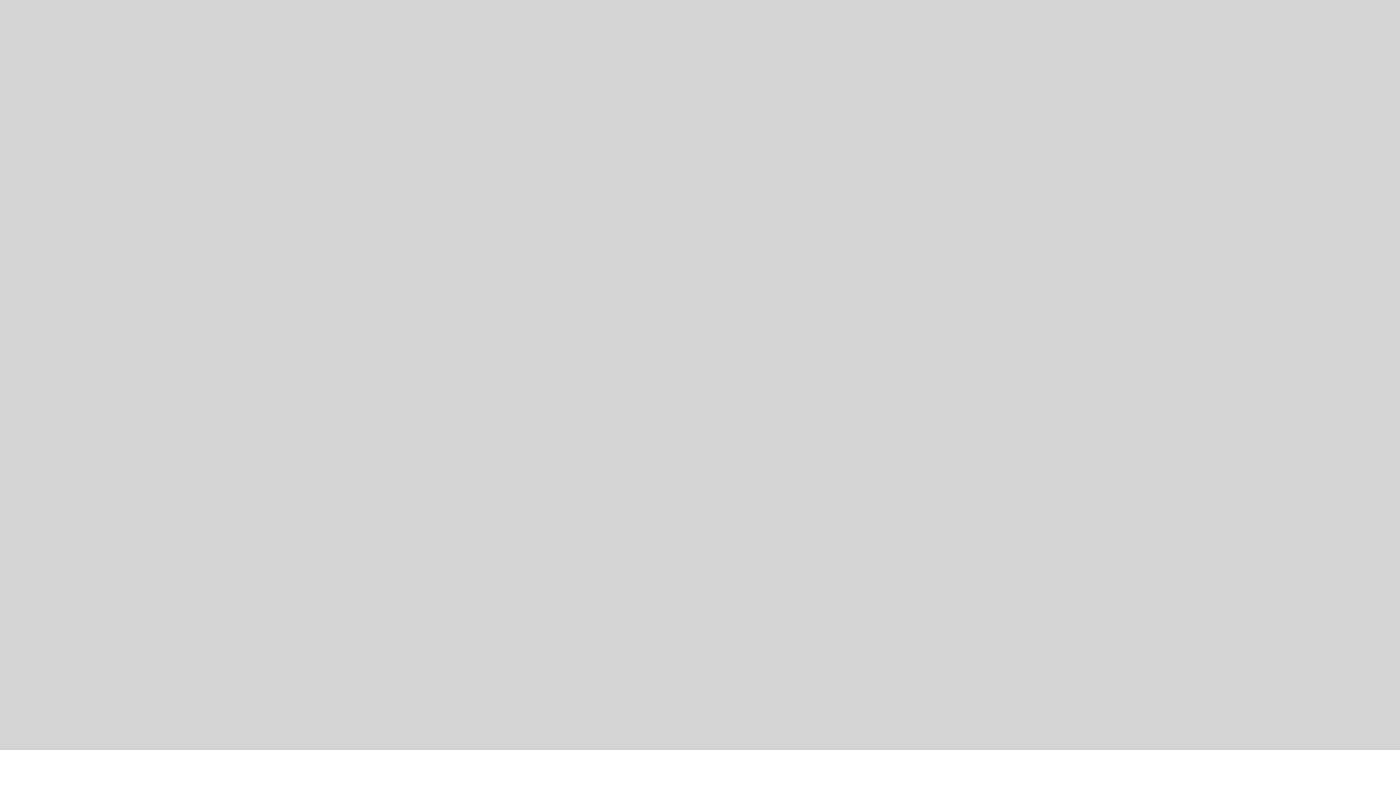
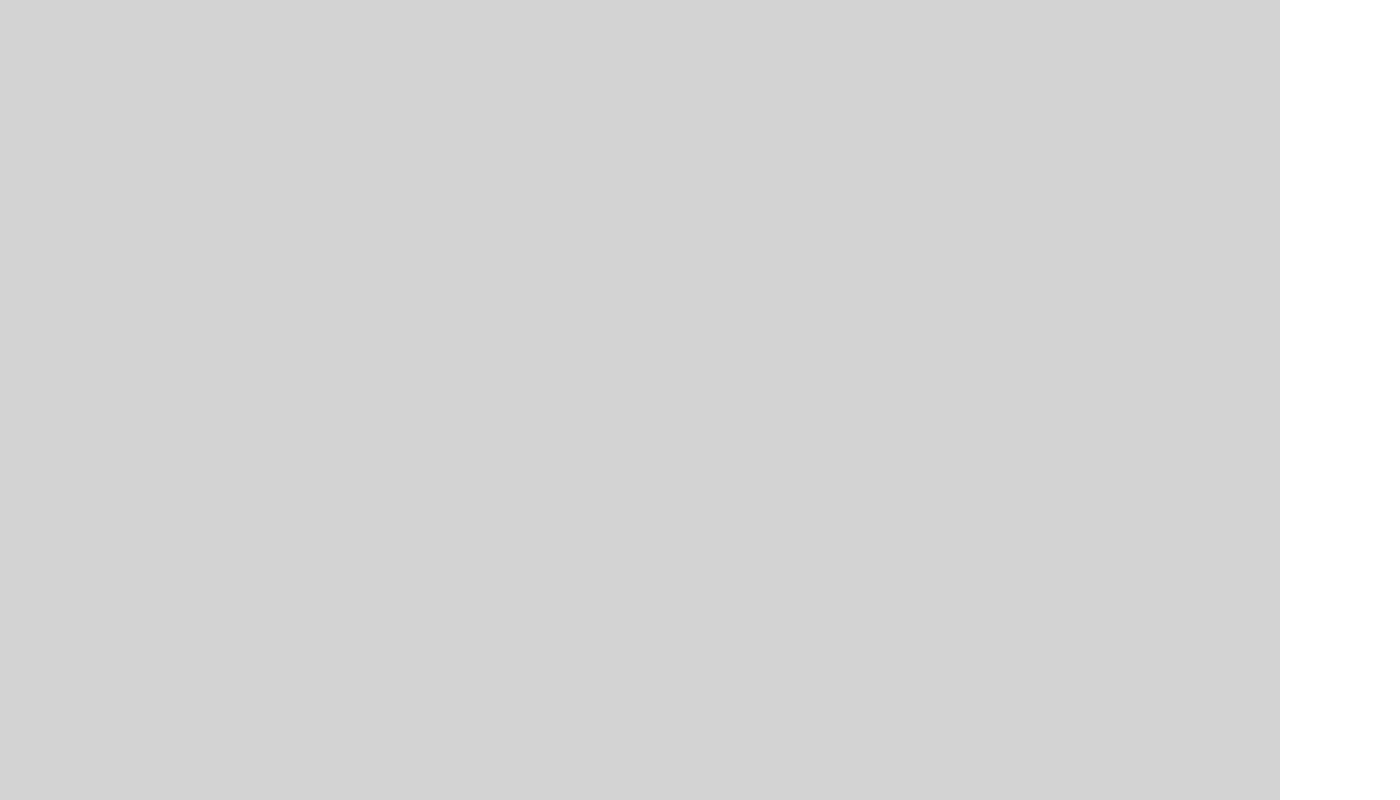
Before and after one commit to Loganbrum/Loganbrum.GitHub.io, a plain HTML site: page projects/platformer/index.html in a window 1280 px wide. Shown: the whole page, 1400 px wide, since content can reach past the window. Drawn offline with nearby package versions, Linux system fonts and the light colour scheme.

Commit message:
fixed screen sizing issue

```diff
--- a/projects/platformer/platformer.css
+++ b/projects/platformer/platformer.css
@@ -1,9 +1,18 @@
 body {
   margin: 0px;
+  height: 100%;
+  width: 100%;
 }
 
 canvas {
   background-color: lightgray;
+  width: 100%;
+  height: 100%;
+  position: absolute;
+    top: (0);
+    bottom: (0);
+    left: (0);
+    right: (0);
 }
 
 img {
--- a/projects/platformer/setup.js
+++ b/projects/platformer/setup.js
@@ -5,7 +5,6 @@ const friction = 1.5; // how much the player is slowed each frame
 const maxSpeed = 8; // maximum horizontal speed, not vertical
 const playerJumpStrength = 12; // this is subtracted from the speedY each jump
 const projectileSpeed = 8; // the speed of projectiles
-
 /////////////////////////////////////////////////
 //////////ONLY CHANGE ABOVE THIS POINT///////////
 /////////////////////////////////////////////////
```
